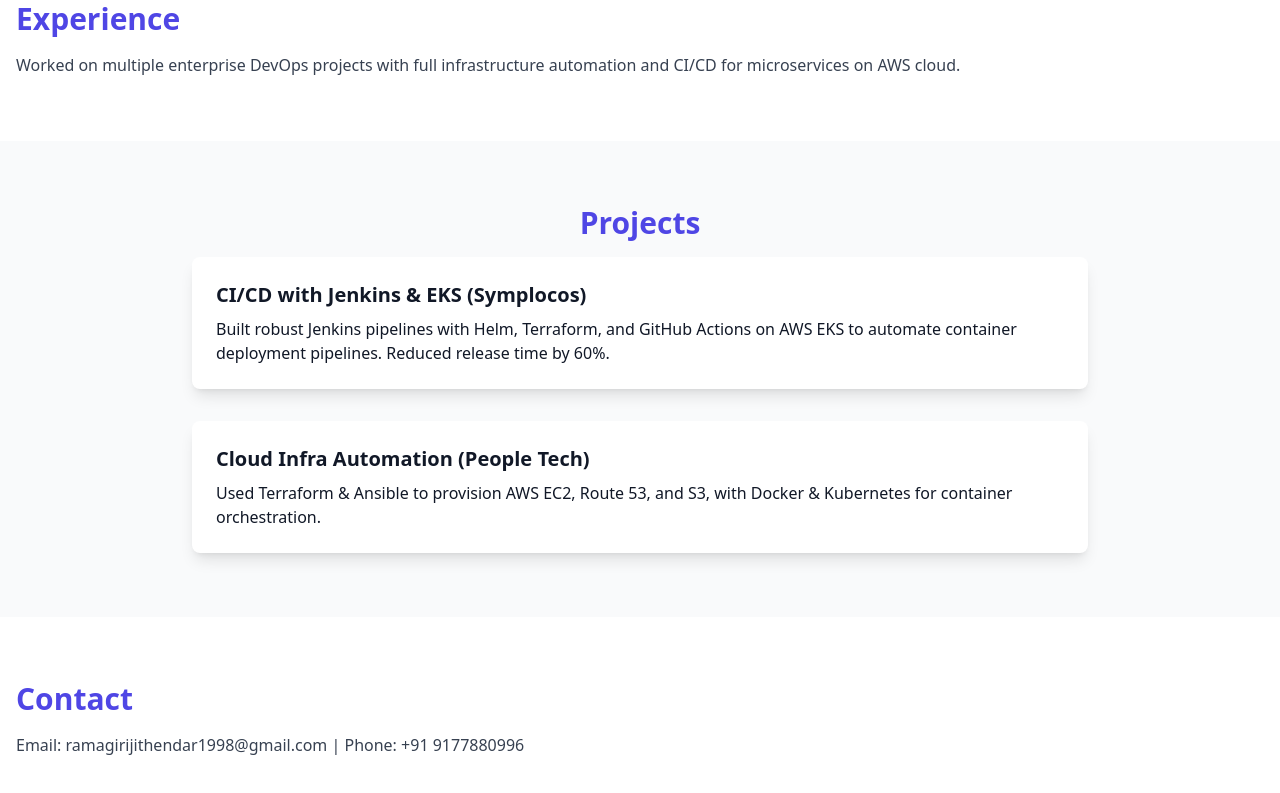
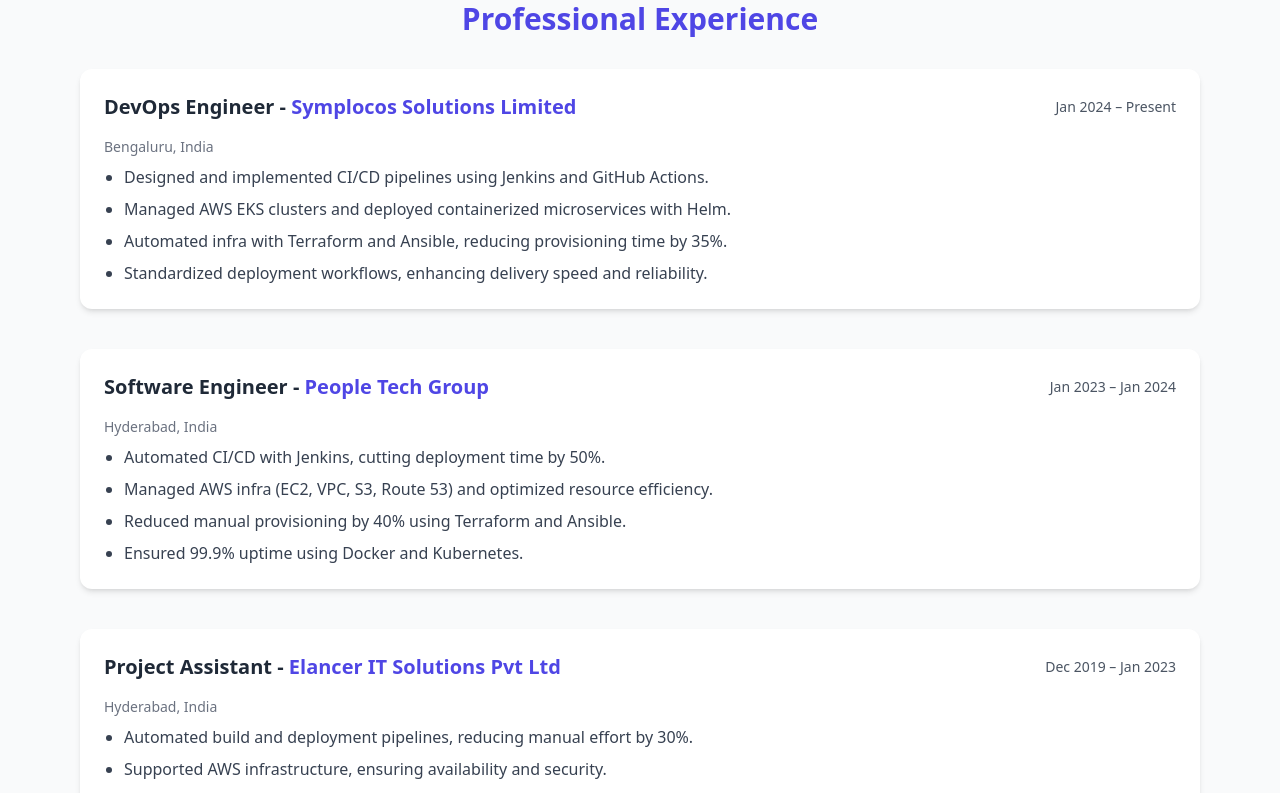
Before and after one commit to malekachouri/Portfolio-Malek-Achouri, a React (Vite) app: page / in a window 1280 px wide. Shown: the part 1520-2313 px from the top of the page. Built offline with nearby package versions, Linux system fonts and the light colour scheme; the HTML template or start-up script is replaced by a standard one.

Commit message:
Update Experience.jsx

```diff
--- a/src/pages/Experience.jsx
+++ b/src/pages/Experience.jsx
@@ -1,12 +1,81 @@
+// src/pages/Experience.jsx
 import React from 'react';
+import { motion } from 'framer-motion';
+
+const experiences = [
+  {
+    title: "DevOps Engineer",
+    company: "Symplocos Solutions Limited",
+    location: "Bengaluru, India",
+    duration: "Jan 2024 – Present",
+    responsibilities: [
+      "Designed and implemented CI/CD pipelines using Jenkins and GitHub Actions.",
+      "Managed AWS EKS clusters and deployed containerized microservices with Helm.",
+      "Automated infra with Terraform and Ansible, reducing provisioning time by 35%.",
+      "Standardized deployment workflows, enhancing delivery speed and reliability.",
+    ],
+  },
+  {
+    title: "Software Engineer",
+    company: "People Tech Group",
+    location: "Hyderabad, India",
+    duration: "Jan 2023 – Jan 2024",
+    responsibilities: [
+      "Automated CI/CD with Jenkins, cutting deployment time by 50%.",
+      "Managed AWS infra (EC2, VPC, S3, Route 53) and optimized resource efficiency.",
+      "Reduced manual provisioning by 40% using Terraform and Ansible.",
+      "Ensured 99.9% uptime using Docker and Kubernetes.",
+    ],
+  },
+  {
+    title: "Project Assistant",
+    company: "Elancer IT Solutions Pvt Ltd",
+    location: "Hyderabad, India",
+    duration: "Dec 2019 – Jan 2023",
+    responsibilities: [
+      "Automated build and deployment pipelines, reducing manual effort by 30%.",
+      "Supported AWS infrastructure, ensuring availability and security.",
+      "Developed Ansible playbooks for consistent app configuration.",
+    ],
+  },
+];
 
 const Experience = () => {
   return (
-    <section id="experience" className="py-16 px-4 bg-white dark:bg-gray-800">
-      <h2 className="text-3xl font-bold text-indigo-600 mb-4">Experience</h2>
-      <p className="text-gray-700 dark:text-gray-300">
-        Worked on multiple enterprise DevOps projects with full infrastructure automation and CI/CD for microservices on AWS cloud.
-      </p>
+    <section id="experience" className="py-16 bg-gray-50 dark:bg-gray-900 transition-all duration-300">
+      <div className="max-w-6xl mx-auto px-4">
+        <motion.h2
+          className="text-3xl font-semibold text-indigo-600 dark:text-indigo-400 mb-8 text-center"
+          initial={{ opacity: 0, y: -20 }}
+          whileInView={{ opacity: 1, y: 0 }}
+          transition={{ duration: 0.6 }}
+        >
+          Professional Experience
+        </motion.h2>
+
+        <div className="space-y-10">
+          {experiences.map((exp, idx) => (
+            <motion.div
+              key={idx}
+              className="bg-white dark:bg-gray-800 p-6 rounded-xl shadow-md"
+              initial={{ opacity: 0, y: 30 }}
+              whileInView={{ opacity: 1, y: 0 }}
+              transition={{ duration: 0.5, delay: idx * 0.2 }}
+            >
+              <div className="flex flex-col sm:flex-row justify-between items-start sm:items-center mb-4">
+                <h3 className="text-xl font-bold text-gray-800 dark:text-white">{exp.title} - <span className="text-indigo-600">{exp.company}</span></h3>
+                <p className="text-sm text-gray-600 dark:text-gray-300 mt-2 sm:mt-0">{exp.duration}</p>
+              </div>
+              <p className="text-sm text-gray-500 dark:text-gray-400 mb-2">{exp.location}</p>
+              <ul className="list-disc pl-5 space-y-2 text-gray-700 dark:text-gray-200">
+                {exp.responsibilities.map((task, i) => (
+                  <li key={i}>{task}</li>
+                ))}
+              </ul>
+            </motion.div>
+          ))}
+        </div>
+      </div>
     </section>
   );
 };
```
